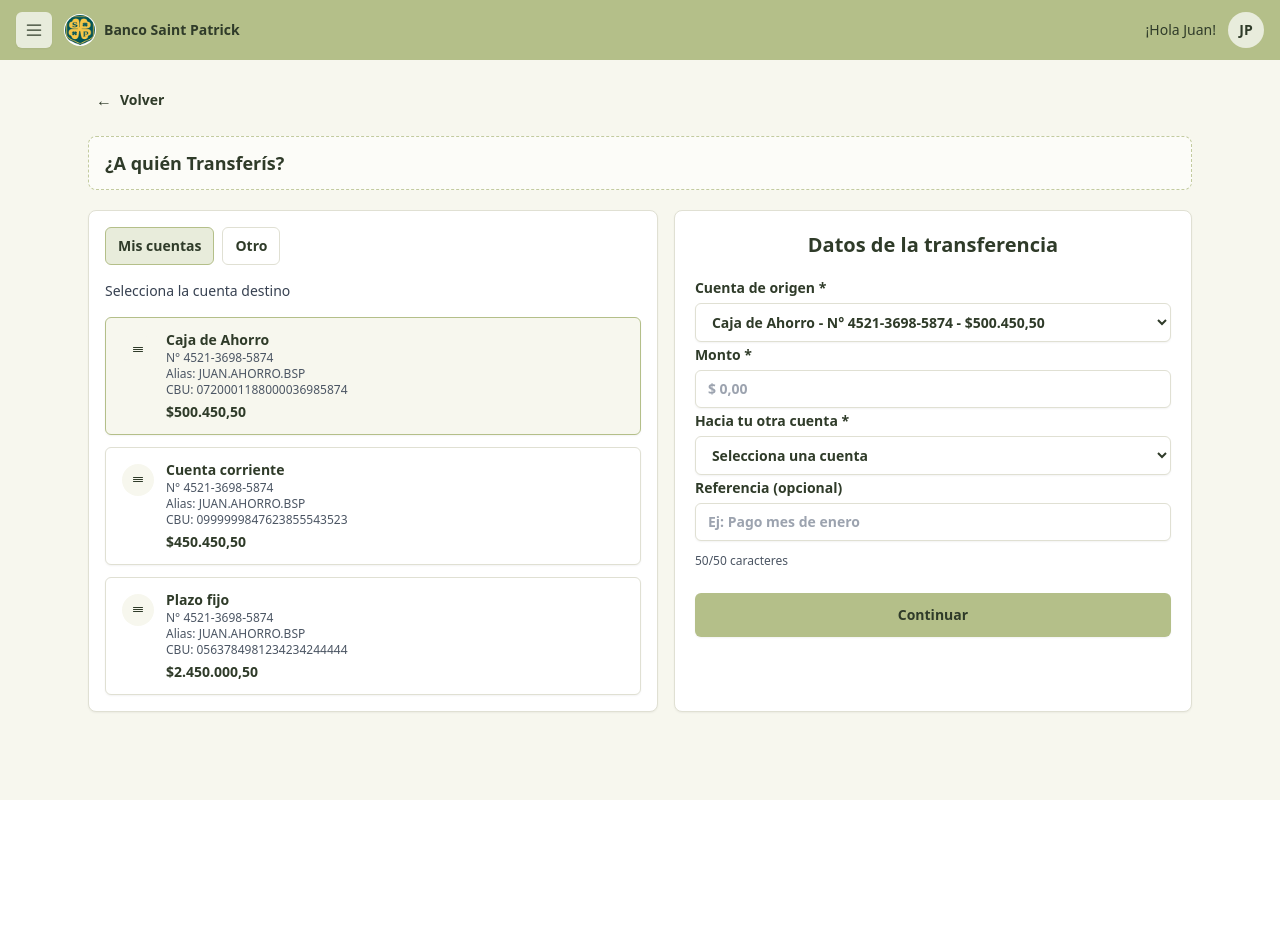
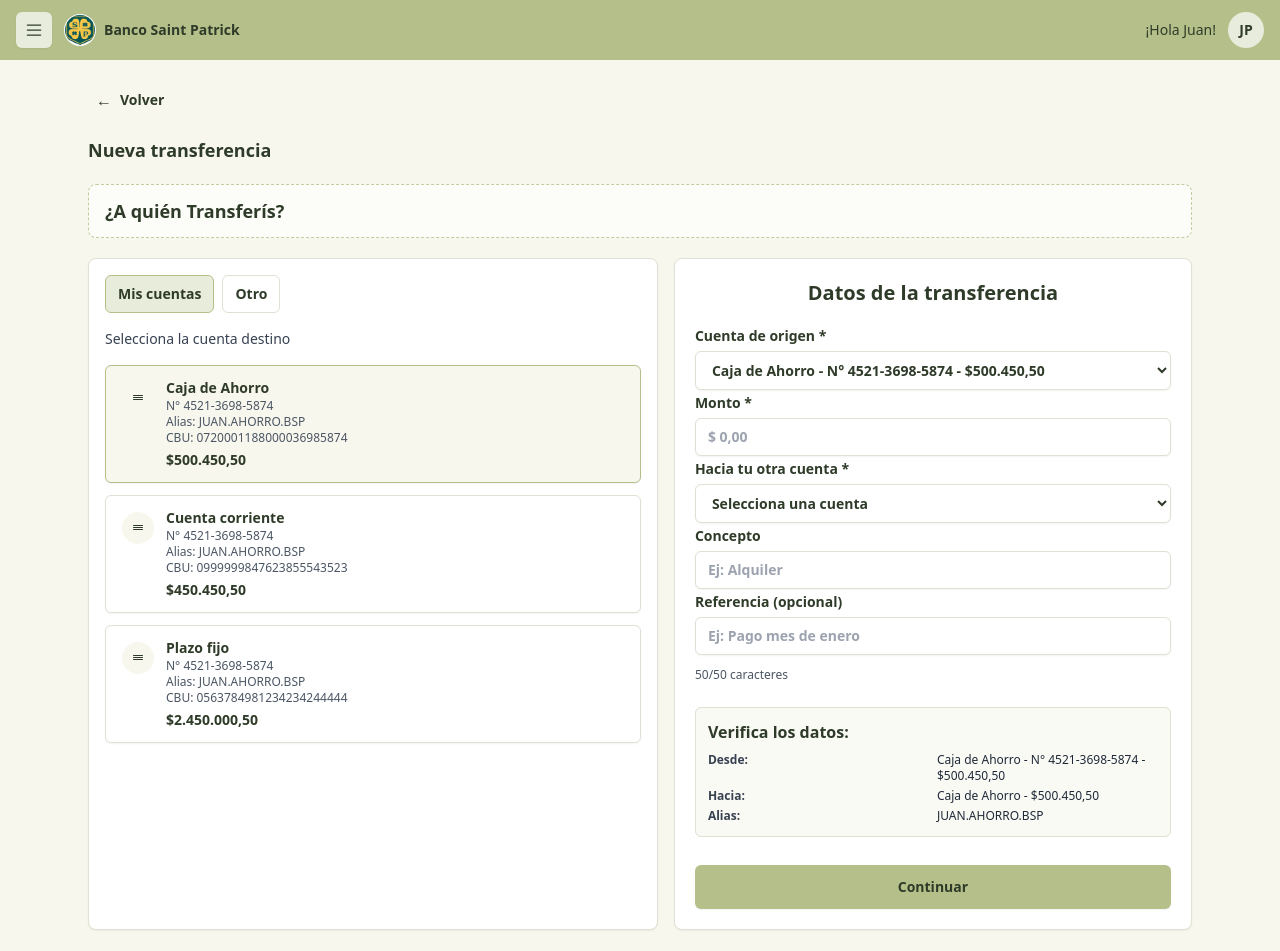
Before and after one commit to elianisdev/banco-saint-patrick-frontend, a React (Vite) app: page /transactions/new in a window 1280 px wide. Shown: the top 951 px of the page. Before the commit the page ends 800 px from the top, so only its background shows below. Built offline with nearby package versions, Linux system fonts and the light colour scheme.

Commit message:
formulario de confirmacion

```diff
--- a/src/pages/NewTransaction.tsx
+++ b/src/pages/NewTransaction.tsx
@@ -5,6 +5,15 @@ import { Header } from "@/components/Header";
 type AccountOption = {
   id: string;
   name: string;
+  alias: string;
+  cbu: string;
+  balance: string;
+};
+
+type ContactOption = {
+  id: string;
+  name: string;
+  bank: string;
   alias: string;
   cbu: string;
   balance: string;
@@ -34,14 +43,47 @@ const accounts: AccountOption[] = [
   },
 ];
 
+const contacts: ContactOption[] = [
+  {
+    id: "c1",
+    name: "María Gonzales",
+    bank: "Banco Galicia",
+    alias: "MARIA.GALICIA",
+    cbu: "0720001189008365823",
+    balance: "$15.450,50",
+  },
+  {
+    id: "c2",
+    name: "Carlos Rodriguez",
+    bank: "Banco Nación",
+    alias: "CARLOS.R.NA",
+    cbu: "0893637467657777",
+    balance: "$100.000",
+  },
+  {
+    id: "c3",
+    name: "Ana Martinez",
+    bank: "Banco Santander",
+    alias: "ANA.M.SANTAN",
+    cbu: "000000897654365274",
+    balance: "$30.000",
+  },
+];
+
 export const NewTransaction = () => {
   const [tab, setTab] = useState<"mis" | "otro">("mis");
   const [selectedAccount, setSelectedAccount] = useState<string>(accounts[0]?.id ?? "");
+  const [selectedContact, setSelectedContact] = useState<string>(contacts[0]?.id ?? "");
   const [reference, setReference] = useState("");
+  const [origin, setOrigin] = useState("Caja de Ahorro - N° 4521-3698-5874 - $500.450,50");
+  const [amount, setAmount] = useState("");
+  const [concept, setConcept] = useState("");
+  const [showModal, setShowModal] = useState(false);
   const navigate = useNavigate();
 
   const charsLeft = 50 - reference.length;
   const currentAccount = accounts.find((acc) => acc.id === selectedAccount);
+  const currentContact = contacts.find((c) => c.id === selectedContact);
 
   return (
     <div className="min-h-screen bg-surface-base text-brand-forest">
@@ -56,6 +98,10 @@ export const NewTransaction = () => {
           <span className="text-base">←</span>
           <span>Volver</span>
         </button>
+
+        <h1 className="text-lg font-semibold text-brand-forest">
+          Nueva transferencia {tab === "otro" ? "OTRO CONTACTO" : ""}
+        </h1>
 
         <section className="rounded-lg border border-dashed border-brand-olive/80 bg-white/60 px-4 py-3 text-lg font-semibold text-brand-forest">
           ¿A quién Transferís?
@@ -89,8 +135,11 @@ export const NewTransaction = () => {
               </button>
             </div>
 
-            <div className="text-sm text-gray-700">Selecciona la cuenta destino</div>
+            <div className="text-sm text-gray-700">
+              {tab === "mis" ? "Selecciona la cuenta destino" : "Selecciona un contacto"}
+            </div>
 
+            {tab === "mis" ? (
               <div className="flex flex-col gap-3">
                 {accounts.map((account) => {
                   const isActive = selectedAccount === account.id;
@@ -121,6 +170,38 @@ export const NewTransaction = () => {
                   );
                 })}
               </div>
+            ) : (
+              <div className="flex flex-col gap-3">
+                {contacts.map((contact) => {
+                  const isActive = selectedContact === contact.id;
+                  return (
+                    <button
+                      key={contact.id}
+                      type="button"
+                      onClick={() => setSelectedContact(contact.id)}
+                      className={`flex w-full items-start gap-3 rounded-md border px-4 py-3 text-left shadow-sm transition ${
+                        isActive
+                          ? "border-brand-olive bg-surface-base"
+                          : "border-surface-outline bg-white hover:bg-surface-base"
+                      }`}
+                    >
+                      <div className="mt-1 flex h-8 w-8 items-center justify-center rounded-full bg-surface-base text-brand-forest">
+                        <svg xmlns="http://www.w3.org/2000/svg" className="h-4 w-4" fill="none" viewBox="0 0 24 24" stroke="currentColor" strokeWidth={1.5}>
+                          <path strokeLinecap="round" strokeLinejoin="round" d="M5.25 8.25h13.5m-13.5 3h13.5m-13.5 3h13.5" />
+                        </svg>
+                      </div>
+                      <div className="flex-1">
+                        <p className="text-sm font-semibold text-brand-forest">{contact.name}</p>
+                        <p className="text-xs text-gray-600">{contact.bank}</p>
+                        <p className="text-xs text-gray-600">Alias: {contact.alias}</p>
+                        <p className="text-xs text-gray-600">CBU: {contact.cbu}</p>
+                        <p className="pt-1 text-sm font-semibold text-brand-forest">{contact.balance}</p>
+                      </div>
+                    </button>
+                  );
+                })}
+              </div>
+            )}
           </section>
 
           {/* Columna derecha: formulario */}
@@ -130,12 +211,20 @@ export const NewTransaction = () => {
             <div className="space-y-3">
               <label className="text-sm font-semibold text-brand-forest">
                 Cuenta de origen *
-                <select className="mt-1 w-full rounded-md border border-surface-outline bg-white px-3 py-2 text-sm shadow-sm focus:border-brand-olive focus:outline-none focus:ring-2 focus:ring-brand-olive">
-                  <option>
+                <select
+                  className="mt-1 w-full rounded-md border border-surface-outline bg-white px-3 py-2 text-sm shadow-sm focus:border-brand-olive focus:outline-none focus:ring-2 focus:ring-brand-olive"
+                  value={origin}
+                  onChange={(e) => setOrigin(e.target.value)}
+                >
+                  <option value="Caja de Ahorro - N° 4521-3698-5874 - $500.450,50">
                     Caja de Ahorro - N° 4521-3698-5874 - $500.450,50
                   </option>
-                  <option>Cuenta corriente - N° 4521-3698-5874 - $450.450,50</option>
-                  <option>Plazo fijo - N° 4521-3698-5874 - $2.450.000,50</option>
+                  <option value="Cuenta corriente - N° 4521-3698-5874 - $450.450,50">
+                    Cuenta corriente - N° 4521-3698-5874 - $450.450,50
+                  </option>
+                  <option value="Plazo fijo - N° 4521-3698-5874 - $2.450.000,50">
+                    Plazo fijo - N° 4521-3698-5874 - $2.450.000,50
+                  </option>
                 </select>
               </label>
 
@@ -144,6 +233,8 @@ export const NewTransaction = () => {
                 <input
                   type="text"
                   placeholder="$ 0,00"
+                  value={amount}
+                  onChange={(e) => setAmount(e.target.value)}
                   className="mt-1 w-full rounded-md border border-surface-outline bg-white px-3 py-2 text-sm shadow-sm focus:border-brand-olive focus:outline-none focus:ring-2 focus:ring-brand-olive"
                 />
               </label>
@@ -154,6 +245,17 @@ export const NewTransaction = () => {
                   <option>Selecciona una cuenta</option>
                   <option>Alias - CBU destino</option>
                 </select>
+              </label>
+
+              <label className="text-sm font-semibold text-brand-forest">
+                Concepto
+                <input
+                  type="text"
+                  placeholder="Ej: Alquiler"
+                  value={concept}
+                  onChange={(e) => setConcept(e.target.value)}
+                  className="mt-1 w-full rounded-md border border-surface-outline bg-white px-3 py-2 text-sm shadow-sm focus:border-brand-olive focus:outline-none focus:ring-2 focus:ring-brand-olive"
+                />
               </label>
 
               <label className="text-sm font-semibold text-brand-forest">
@@ -173,13 +275,113 @@ export const NewTransaction = () => {
 
             <button
               type="button"
-              className="mt-2 w-full rounded-md bg-brand-olive px-4 py-3 text-sm font-semibold text-brand-forest shadow-sm transition hover:brightness-95"
+              className="sr-only"
+              tabIndex={-1}
+              aria-hidden="true"
+            />
+
+            <section className="mt-2 rounded-md border border-surface-outline bg-surface-base/60 p-3 text-sm text-brand-forest">
+              <h3 className="mb-2 text-base font-semibold text-brand-forest">Verifica los datos:</h3>
+              <div className="grid grid-cols-2 gap-x-2 gap-y-1">
+                <span className="text-xs font-semibold text-gray-700">Desde:</span>
+                <span className="text-xs text-gray-800">{origin}</span>
+                <span className="text-xs font-semibold text-gray-700">Hacia:</span>
+                <span className="text-xs text-gray-800">
+                  {tab === "mis" && currentAccount
+                    ? `${currentAccount.name} - ${currentAccount.balance}`
+                    : tab === "otro" && currentContact
+                    ? `${currentContact.name} - ${currentContact.balance}`
+                    : "Selecciona destino"}
+                </span>
+                <span className="text-xs font-semibold text-gray-700">Alias:</span>
+                <span className="text-xs text-gray-800">
+                  {tab === "mis" && currentAccount
+                    ? currentAccount.alias
+                    : tab === "otro" && currentContact
+                    ? currentContact.alias
+                    : "—"}
+                </span>
+              </div>
+            </section>
+
+            <button
+              type="button"
+              className="mt-3 w-full rounded-md bg-brand-olive px-4 py-3 text-sm font-semibold text-brand-forest shadow-sm transition hover:brightness-95"
+              onClick={() => setShowModal(true)}
             >
               Continuar
             </button>
           </section>
         </div>
       </main>
+
+      {showModal && (
+        <div className="fixed inset-0 z-50 flex items-center justify-center bg-black/50 px-3">
+          <div className="w-full max-w-3xl rounded-lg bg-white shadow-2xl">
+            <div className="flex flex-col items-center gap-2 border-b border-surface-outline px-6 py-4">
+              <div className="flex h-12 w-12 items-center justify-center rounded-full bg-brand-olive/30 text-brand-forest">
+                <svg xmlns="http://www.w3.org/2000/svg" className="h-6 w-6" fill="none" viewBox="0 0 24 24" stroke="currentColor" strokeWidth={1.5}>
+                  <path strokeLinecap="round" strokeLinejoin="round" d="M4.5 12.75l6 6 9-13.5" />
+                </svg>
+              </div>
+              <p className="text-base font-semibold text-brand-forest">Confirmar Transferencia</p>
+              <p className="text-xs text-gray-600">Revisá los datos antes de confirmar</p>
+            </div>
+
+            <div className="flex flex-col gap-3 px-6 py-4">
+              <div className="rounded-md border border-surface-outline bg-white p-3 text-xs text-gray-800">
+                <div className="mb-2 text-[11px] uppercase text-gray-500">Desde</div>
+                <div className="text-sm font-semibold text-brand-forest">{origin}</div>
+              </div>
+
+              <div className="rounded-md border border-surface-outline bg-white p-3 text-xs text-gray-800">
+                <div className="mb-2 text-[11px] uppercase text-gray-500">Hacia</div>
+                <div className="text-sm font-semibold text-brand-forest">
+                  {tab === "mis" && currentAccount
+                    ? `${currentAccount.name} - ${currentAccount.balance}`
+                    : tab === "otro" && currentContact
+                    ? `${currentContact.name} - ${currentContact.balance}`
+                    : "Selecciona destino"}
+                </div>
+                <div className="text-xs text-gray-600">
+                  {tab === "otro" && currentContact ? currentContact.bank : ""}
+                </div>
+              </div>
+
+              <div className="rounded-md border border-surface-outline bg-white p-3 text-xs text-gray-800">
+                <div className="mb-2 text-[11px] uppercase text-gray-500">Monto a transferir</div>
+                <div className="text-sm font-semibold text-brand-forest">{amount || "$ 0,00"}</div>
+              </div>
+
+              <div className="rounded-md border border-surface-outline bg-white p-3 text-xs text-gray-800">
+                <div className="mb-2 text-[11px] uppercase text-gray-500">Concepto</div>
+                <div className="text-sm text-brand-forest">{concept || "—"}</div>
+              </div>
+
+              <div className="rounded-md border border-surface-outline bg-white p-3 text-xs text-gray-800">
+                <div className="mb-2 text-[11px] uppercase text-gray-500">Referencia</div>
+                <div className="text-sm text-brand-forest">{reference || "—"}</div>
+              </div>
+            </div>
+
+            <div className="flex justify-between gap-4 border-t border-surface-outline px-6 py-4">
+              <button
+                type="button"
+                onClick={() => setShowModal(false)}
+                className="w-1/2 rounded-md border border-surface-outline bg-white px-4 py-2 text-sm font-semibold text-brand-forest shadow-sm transition hover:bg-surface-base"
+              >
+                Cancelar
+              </button>
+              <button
+                type="button"
+                className="w-1/2 rounded-md bg-brand-olive px-4 py-2 text-sm font-semibold text-brand-forest shadow-sm transition hover:brightness-95"
+              >
+                Confirmar
+              </button>
+            </div>
+          </div>
+        </div>
+      )}
     </div>
   );
 };
```
Lines whose indentation alone changed are shown as unchanged.
